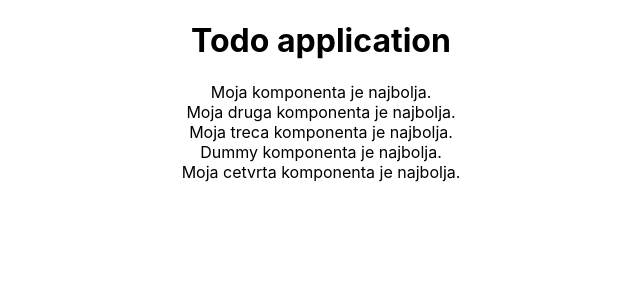
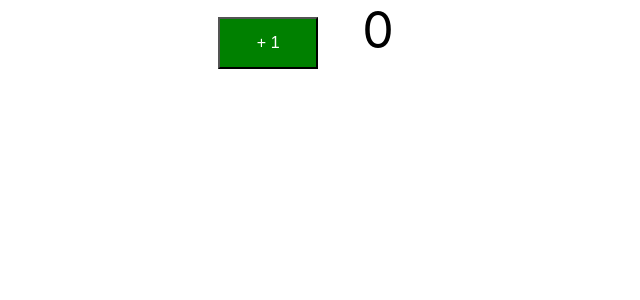
Before and after one commit to divukman/react-spring-todo, a React (Create React App) app in the folder frontend/todo-app/: page / in a window 1280 px wide. Shown: the top 300 px of the page, without its empty margins (319-959 px from the left). Built offline with nearby package versions, Linux system fonts and the light colour scheme.

Commit message:
messing with react components

```diff
--- a/frontend/todo-app/src/App.js
+++ b/frontend/todo-app/src/App.js
@@ -9,17 +9,29 @@
 import ThirdComponentNekoDrugoIme from "./components/learning-examples/ThirdComponent";
 import FourthComponent from "./components/learning-examples/FourthComponent";
 
+import Counter from "./components/counter/Counter";
+
 function App() {
   return (
     <div className="App">
-      <h1>Todo application</h1>
-      <FirstComponent />
-      <SecondComponent />
-      <ThirdComponentNekoDrugoIme />
-      <DummyComponent />
-      <FourthComponent />
+      <Counter />
     </div>
   );
 }
 
 export default App;
+
+class LearningComponents extends Component {
+  render() {
+    return (
+      <div className="LearningComponents">
+        <h1>Todo application</h1>
+        <FirstComponent />
+        <SecondComponent />
+        <ThirdComponentNekoDrugoIme />
+        <DummyComponent />
+        <FourthComponent />
+      </div>
+    );
+  }
+}
--- /dev/null
+++ b/frontend/todo-app/src/components/counter/Counter.css
@@ -0,0 +1,12 @@
+button {
+  background-color: green;
+  font-size: 16px;
+  padding: 15px 30px;
+  color: white;
+  width: 100px;
+}
+
+.count {
+  font-size: 50px;
+  padding: 15px 30px;
+}
--- /dev/null
+++ b/frontend/todo-app/src/components/counter/Counter.jsx
@@ -0,0 +1,30 @@
+import React, { Component } from "react";
+import "./Counter.css";
+
+class Counter extends Component {
+  constructor() {
+    super();
+    this.state = {
+      counter: 0
+    };
+
+    this.increment = this.increment.bind(this); //cunga luga java scripta, oce bit OO jezik, a govno je
+  }
+
+  render() {
+    return (
+      <div className="counter">
+        <button onClick={this.increment}> + 1</button>
+        <span className="count"> {this.state.counter} </span>
+      </div>
+    );
+  }
+
+  increment() {
+    this.setState({
+      counter: this.state.counter + 1
+    });
+  }
+}
+
+export default Counter;
```
